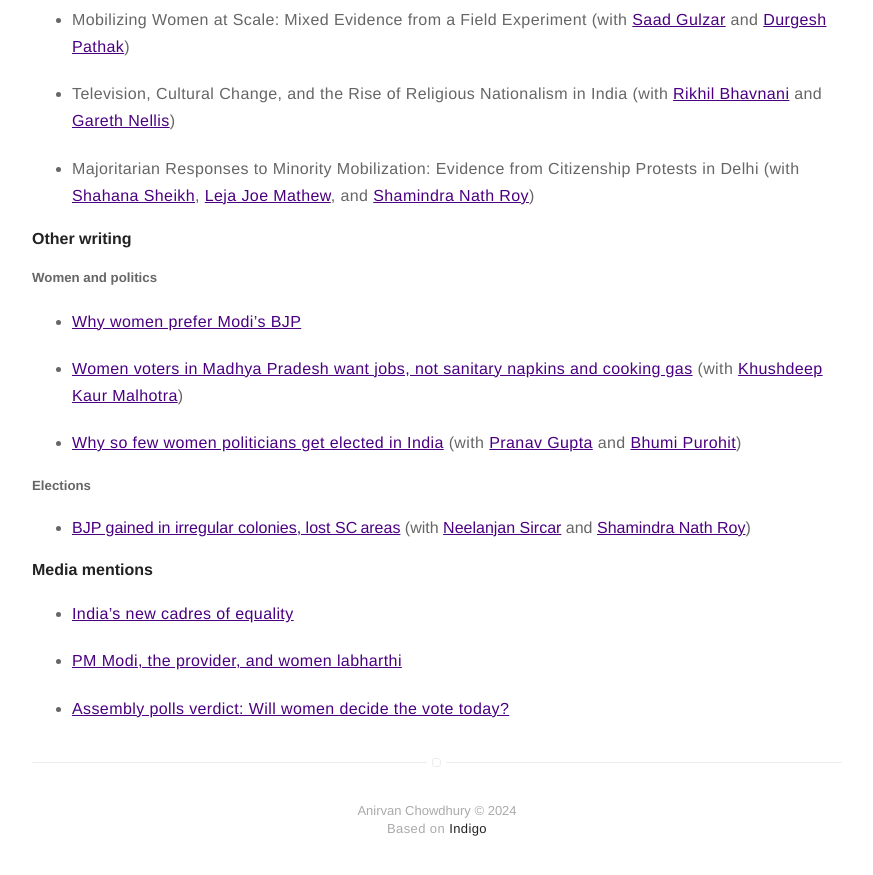
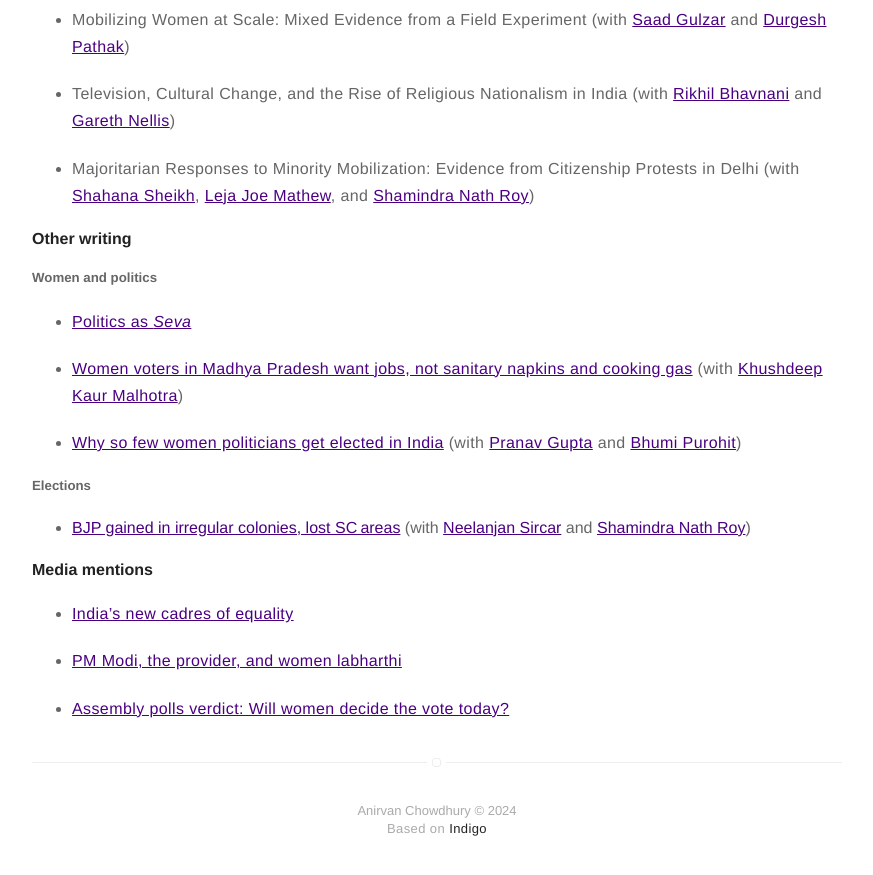
Before and after one commit to anirvanchowdhury/anirvanchowdhury.github.io, a Jekyll site: the page built from research.md, in a window 1280 px wide and 900 px high, scrolled down 1876 px. Shown: the top 875 px of the window, without its empty margins (203-1076 px from the left). Built offline with Jekyll 4.4.1, drawn with Linux system fonts in a browser that asks for light colours.

Commit message:
Update research.md

```diff
--- a/research.md
+++ b/research.md
@@ -47,7 +47,7 @@ For a sketch of the argument, research design, and evidence, please click [here]
 
 #### Other writing
 ##### Women and politics
-* [Why women prefer Modi’s BJP](https://indianexpress.com/article/opinion/women-prefer-modi-bjp-9093597/)
+* [Politics as _Seva_](https://indianexpress.com/article/opinion/women-prefer-modi-bjp-9093597/)
 
 * [Women voters in Madhya Pradesh want jobs, not sanitary napkins and cooking gas](https://theprint.in/opinion/women-voters-in-madhya-pradesh-want-jobs-not-sanitary-napkins-and-cooking-gas/155742/) (with [Khushdeep Kaur Malhotra](https://www.ideasforindia.in/profile/khusdeep.html))
 
```
